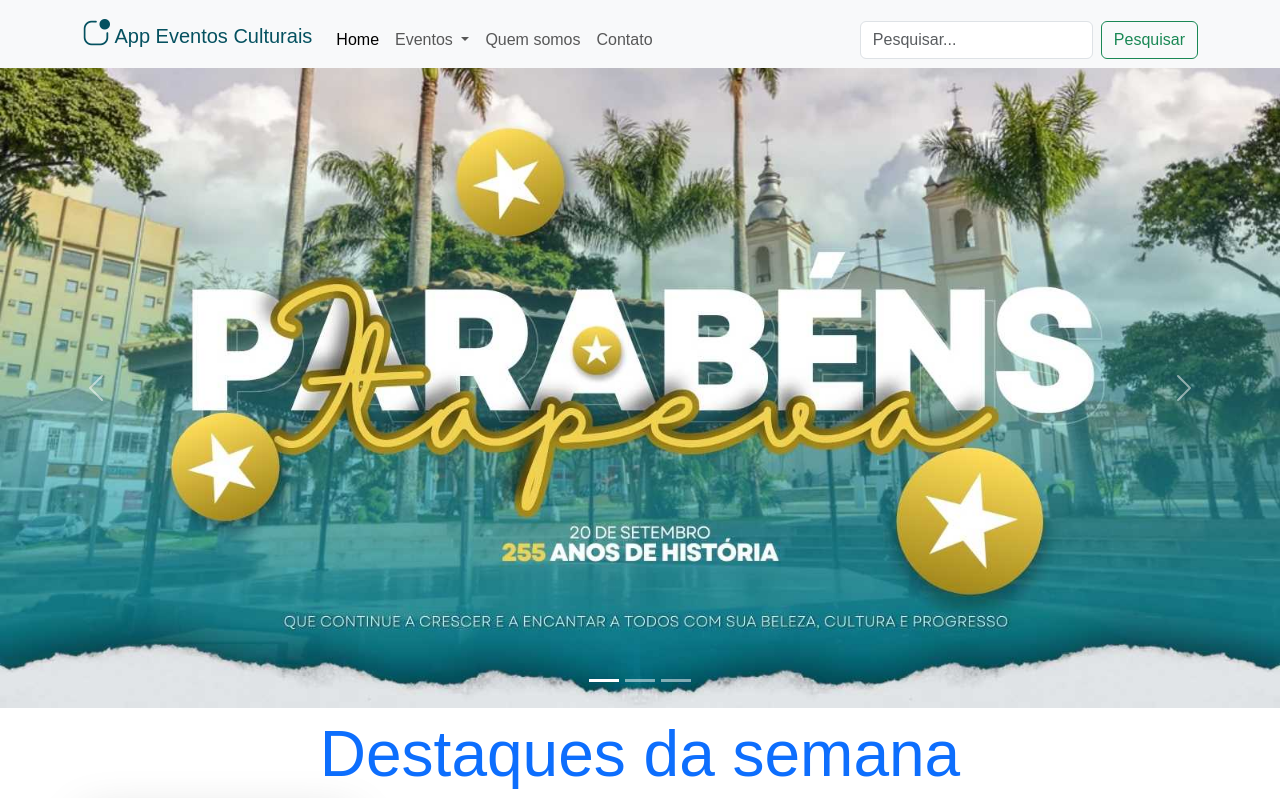
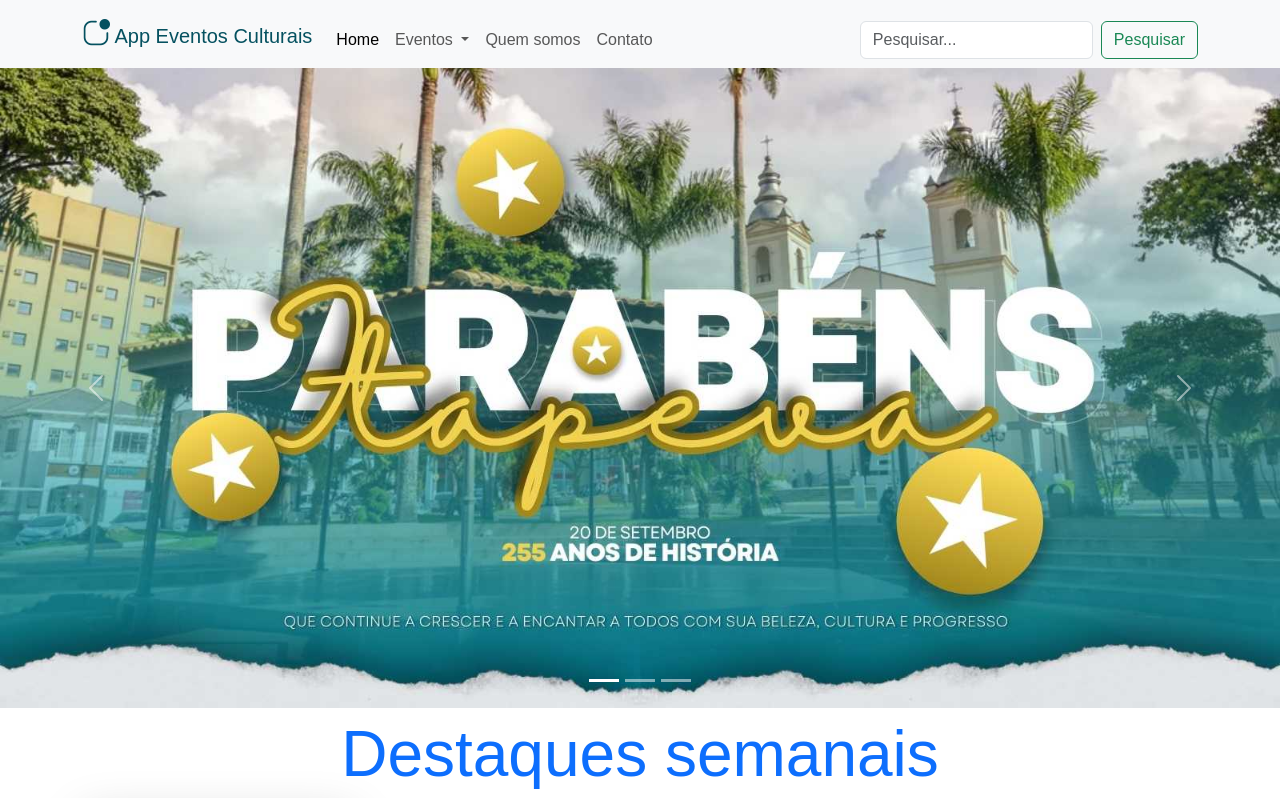
Before and after one commit to profRafaelRibas/FrontEnd2, a plain HTML site: page index.html in a window 1280 px wide. Shown: the top 798 px of the page. Drawn offline with nearby package versions, Linux system fonts and the light colour scheme.

Commit message:
Modificação da index

```diff
--- a/index.html
+++ b/index.html
@@ -100,7 +100,7 @@
       </div>
       <!-- fim do carrossel -->
        <div class="container my-2 ">
-        <h1 class="display-3 text-center text-primary">Destaques da semana</h1>
+        <h1 class="display-3 text-center text-primary">Destaques semanais</h1>
         <!-- Destaques da semana -->
         <div class="row g-2">
           <div class="col-12 col-md-6 col-xl-3">
```
